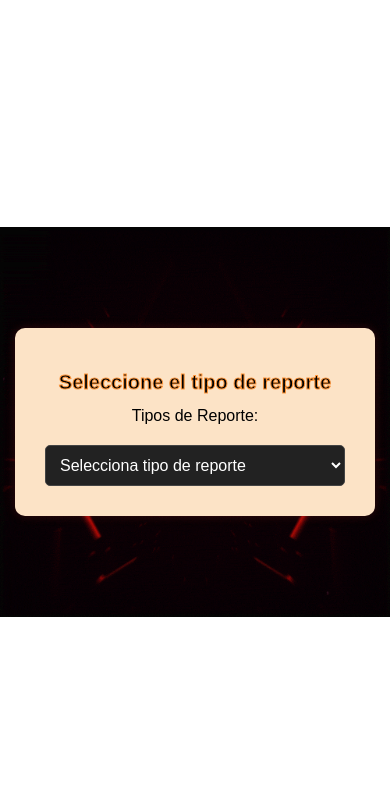
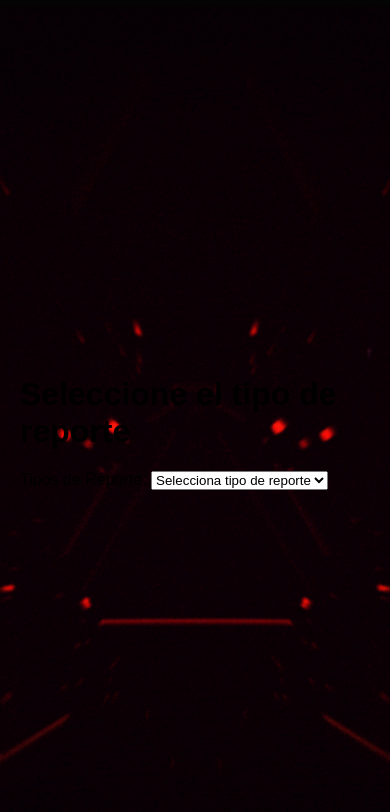
Before and after one commit to betoellauraastupillo-glitch/formulario-web, a plain HTML site: page index.html in a window 390 px wide. Shown: the top 812 px of the page. Drawn offline with Linux system fonts and the light colour scheme.

Commit message:
Update styles.css

```diff
--- a/styles.css
+++ b/styles.css
@@ -4,101 +4,28 @@
 
 body {
   font-family: Arial, sans-serif;
-  background: url('beto3.gif') no-repeat center center fixed;
-  background-size: cover;   /* 🔹 Se adapta a pantallas grandes */
+  background: url('beto3.gif') no-repeat center center;
+  background-size: cover; /* 🔹 Se adapta a pantallas grandes */
   background-attachment: fixed;
   display: flex;
-  transition: background-size 0.5s ease-in-out;
   justify-content: center;
   align-items: center;
   height: 100vh;
   margin: 0;
+  transition: background-size 0.5s ease-in-out;
 }
 
 /* 📱 En pantallas pequeñas (celulares o tablets) */
 @media (max-width: 768px) {
   body {
-    background-size: contain;  /* 🔹 Mantiene proporción sin recortar */
-    background-position: center;
-    background-attachment: scroll; /* evita saltos al hacer scroll */
+    background: url('beto3.gif') no-repeat center center;
+    background-size: cover; /* 🔹 Mantiene el GIF grande y cubre todo */
+    background-attachment: scroll; /* 🔹 Soluciona el bug en móviles */
   }
 
   .container {
-    width: 90%;
-    padding: 15px;
+    width: 95%;
+    max-width: 400px;
+    padding: 20px;
   }
 }
-
-
-/* ===============================
-   Contenedor principal del menú
-   =============================== */
-.container {
-  background-color: rgb(252, 227, 198); /* Fondo claro del cuadro */
-  padding: 30px;
-  border-radius: 10px;
-  box-shadow: 0 0 10px rgba(146, 31, 31, 0.3); /* Sombra suave */
-  width: 300px;
-  text-align: center;
-}
-
-/* ===============================
-   Estilo del título principal
-   =============================== */
-h1 {
-  color: rgb(0, 0, 0);
-  -webkit-text-stroke: 1px rgb(255, 149, 57); /* Contorno del texto */
-  font-size: 20px;
-}
-
-/* ===============================
-   Etiquetas y campos de entrada
-   =============================== */
-label {
-  display: block;
-  margin: 10px 0 5px;
-}
-
-/* ===============================
-   Select de opciones
-   =============================== */
-select {
-  width: 100%;
-  padding: 10px;
-  margin-top: 15px;
-  border-radius: 5px;
-  font-size: 16px;
-  background-color: #222; /* Fondo oscuro del select */
-  color: white;
-  border: 1px solid #444;
-  cursor: pointer;
-}
-
-/* Cambia color del select al pasar el mouse */
-select:hover {
-  background-color: #333;
-}
-
-/* Estilo de las opciones internas */
-option {
-  background-color: white;
-  color: black;
-}
-
-/* ===============================
-   Botones genéricos (si se agregan)
-   =============================== */
-button {
-  width: 100%;
-  background-color: #ff8c08;
-  color: white;
-  padding: 10px;
-  border: none;
-  margin-top: 15px;
-  border-radius: 5px;
-  cursor: pointer;
-}
-
-button:hover {
-  background-color: #0056b3;
-}
```
